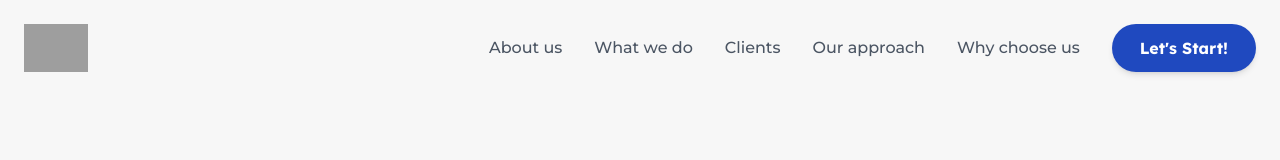
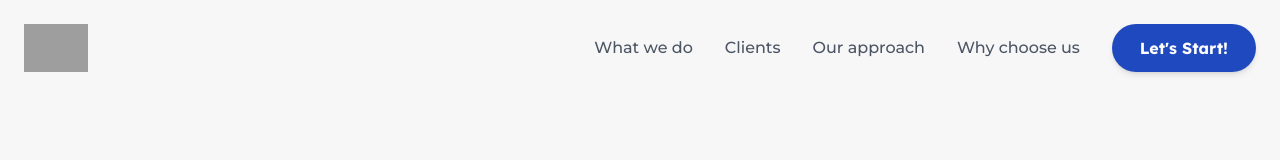
Before and after one commit to ClaimhSolair/officience-landing, a React (Vite) app: page / in a window 1280 px wide. Shown: the top 160 px of the page. Built offline with nearby package versions, Linux system fonts and the light colour scheme; grey boxes are pictures that could not be loaded.

Commit message:
Remove About us button from Header and Footer (Desktop & Mobile)

```diff
--- a/components/Footer.tsx
+++ b/components/Footer.tsx
@@ -47,7 +47,6 @@ const Footer: React.FC = () => {
       <div className="md:hidden relative z-10 max-w-7xl mx-auto mt-6 pt-4 border-t border-white/20 flex flex-col gap-3 text-xs text-white/80">
         <span className="text-center">© {new Date().getFullYear()} Officience, All rights reserved.</span>
         <div className="flex justify-center gap-4">
-          <a href="https://demo.officience.com/brochure" target="_blank" rel="noopener noreferrer" className="hover:text-white whitespace-nowrap">About us</a>
           <a href="#capabilities" className="hover:text-white whitespace-nowrap">Our service</a>
           <a href="https://www.linkedin.com/company/officience/jobs/" target="_blank" rel="noopener noreferrer" className="hover:text-white whitespace-nowrap">Hiring</a>
         </div>
@@ -57,7 +56,6 @@ const Footer: React.FC = () => {
       <div className="hidden md:flex relative z-10 max-w-7xl mx-auto mt-16 pt-10 border-t border-white/20 flex-row justify-between items-center text-lg text-white/80">
         <span>© {new Date().getFullYear()} Officience, All rights reserved.</span>
         <div className="flex gap-6">
-          <a href="https://demo.officience.com/brochure" target="_blank" rel="noopener noreferrer" className="hover:text-white">About us</a>
           <a href="#capabilities" className="hover:text-white">Our service</a>
           <a href="https://www.linkedin.com/company/officience/jobs/" target="_blank" rel="noopener noreferrer" className="hover:text-white">Hiring</a>
         </div>
--- a/components/Header.tsx
+++ b/components/Header.tsx
@@ -70,14 +70,6 @@ const Header: React.FC<HeaderProps> = ({ onOpenSurvey }) => {
 
         {/* Desktop Nav */}
         <nav className="hidden lg:flex items-center space-x-6 xl:space-x-8">
-          <a
-             href="https://demo.officience.com/brochure"
-             target="_blank"
-             rel="noopener noreferrer"
-             className="text-base font-medium text-gray-600 hover:text-primary transition-colors font-body whitespace-nowrap"
-          >
-            About us
-          </a>
           {navItems.map((item) => (
             <a
               key={item.label}
@@ -113,14 +105,6 @@ const Header: React.FC<HeaderProps> = ({ onOpenSurvey }) => {
       {/* Mobile Menu */}
       {isMobileMenuOpen && (
         <div className="lg:hidden absolute top-full left-0 right-0 bg-white border-b border-gray-200 p-8 flex flex-col space-y-6 shadow-2xl h-screen rounded-b-3xl">
-          <a
-             href="https://demo.officience.com/brochure"
-             target="_blank"
-             rel="noopener noreferrer"
-             className="text-xl font-medium text-gray-900 hover:text-primary font-body text-left"
-          >
-            About us
-          </a>
           {navItems.map((item) => (
             <a
               key={item.label}
```
